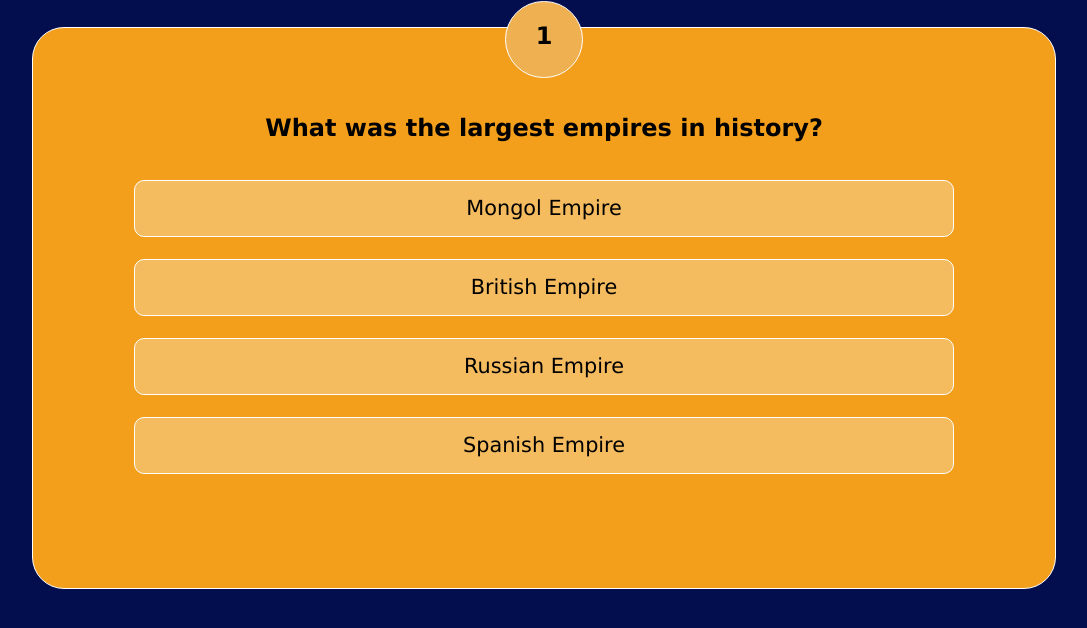
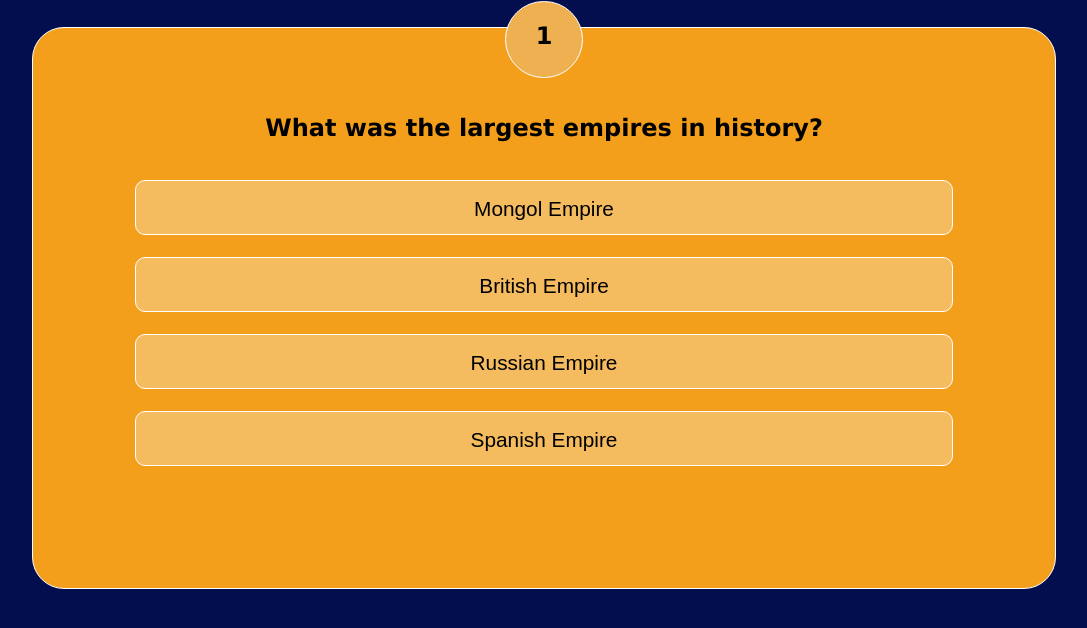
Before and after one commit to FelipeZanini/Quizto-API, a plain HTML site: page index.html in a window 1280 px wide. Both pictures are taken after a click on the button "Start". Shown: the part 98-726 px from the top of the page, without its empty margins (96-1183 px from the left). Drawn offline with Linux system fonts and the light colour scheme.

Commit message:
error on the spelling of button elements

```diff
--- a/index.html
+++ b/index.html
@@ -1,8 +1,8 @@
 <!DOCTYPE html>
-<html lang="en">
+<html lang="en-US">
 
 <head>
-    <meta charset="UTF-8">
+    <meta charset="utf-8">
     <meta http-equiv="X-UA-Compatible" content="IE=edge">
     <meta name="viewport" content="width=device-width, initial-scale=1.0">
     <meta name="description"
@@ -10,7 +10,7 @@
     <meta name="keywords" content="Quiz, General knowledge, History, Science, Fun Facts">
 
     <link href="assets/css/style.css " rel="stylesheet">
-    <title>Quiz</title>
+    <title>Quizto</title>
 </head>
 
 <body>
@@ -29,10 +29,10 @@
 
             <!-- four possibles answers -->
             <div class="center-elements hide">
-                <buttom class="answers" onclick="checkAnswer(this)">First Answer</buttom>
-                <buttom class="answers" onclick="checkAnswer(this)">Second Answer</buttom>
-                <buttom class="answers" onclick="checkAnswer(this)">Third Answer</buttom>
-                <buttom class="answers" onclick="checkAnswer(this)">Fourth Answer</buttom>
+                <button class="answers" onclick="checkAnswer(this)">First Answer</button>
+                <button class="answers" onclick="checkAnswer(this)">Second Answer</button>
+                <button class="answers" onclick="checkAnswer(this)">Third Answer</button>
+                <button class="answers" onclick="checkAnswer(this)">Fourth Answer</button>
             </div>
             <!-- next question button -->
             <div class="align-right">
@@ -40,7 +40,7 @@
             </div>
             <!-- land and game over page with their respective contents(changed by JS) -->
             <div class="center-elements">
-                <h1 id="land-page-figure"><i class="fas fa-globe-americas"></i></i></h1>
+                <h1 id="land-page-figure"><i class="fas fa-globe-americas"></i></h1>
                 <p id="statics-pages-text"></p>
                 <button type="button" id="start-button" onclick="setUpQuiz()">Start</button>
             </div>
```
Also changed, not shown: 1 other file.
